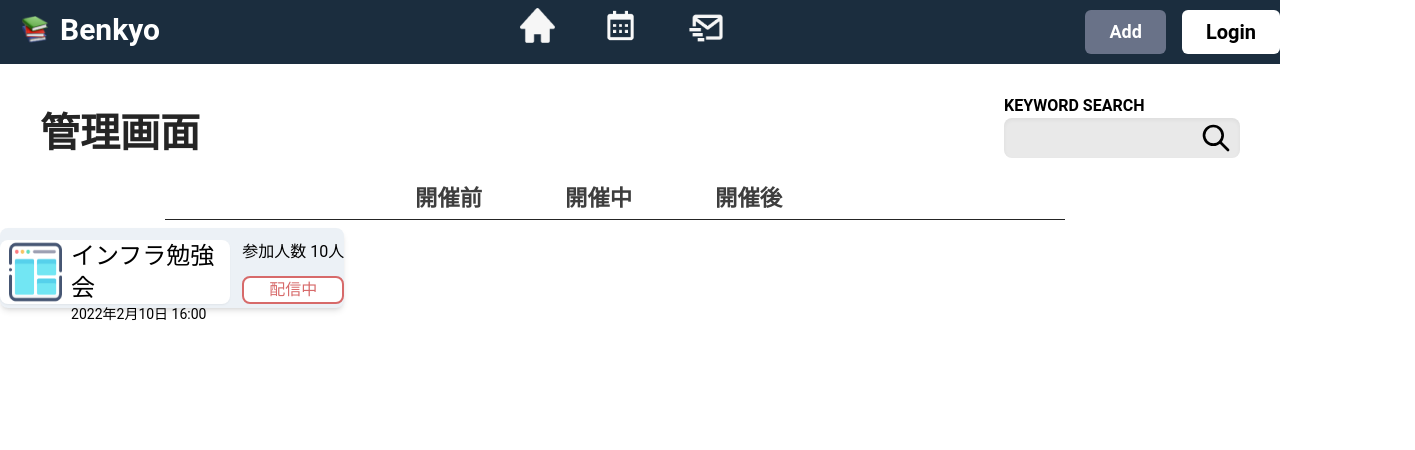
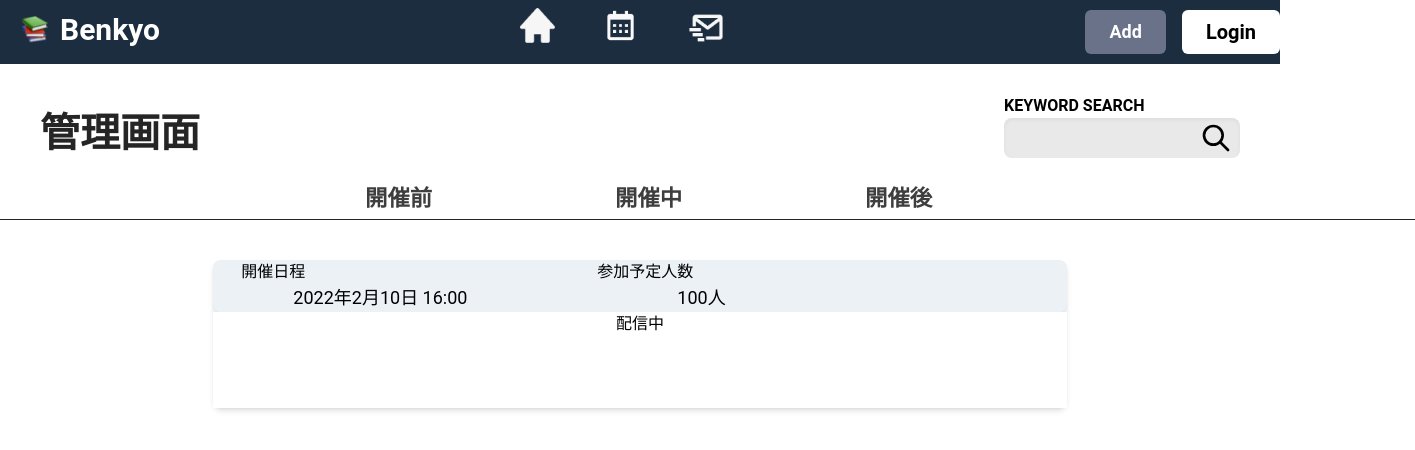
Before and after one commit to ChrisFlene/ChrisFlene, a Next.js app in the folder front/: page /admin in a window 1280 px wide. Shown: the top 450 px of the page, 1415 px wide, since content can reach past the window. Built offline with nearby package versions, Linux system fonts and the light colour scheme; no server answers.

Commit message:
枠組みの完成

```diff
--- a/front/components/admin/EventList.tsx
+++ b/front/components/admin/EventList.tsx
@@ -1,33 +1,41 @@
 import Image from "next/image";
 
-const EventList = () => {
+const EventList = (image: string, name: string,) => {
     const log = () => {
         console.log("log");
     };
 
     return (
+        <>
+            <div className="flex justify-center">
                 <button
-            className="col-span-7 col-start-3 mt-2 h-20 rounded-lg shadow-md bg-original-gray"
+                    className="flex justify-center mt-10 w-8/12 rounded-lg shadow-md "
                     onClick={log}
                 >
-            <div className="flex justify-between mt-2 h-16 rounded-lg">
-                <div className="flex basis-4/6 bg-white rounded-lg shadow-sm">
-                    <Image src="/infra.png" alt="" width="75px" height="40px" />
-                    <div className="flex flex-col text-left ">
-                        <div className="flex-auto md:text-lg lg:text-2xl">
-                            インフラ勉強会
+                    <div className="w-full rounded-lg bg-original-gray">
+                        <div className="rounded-lg shadow-sm">
+                            <div className=" flex flex-col text-left ">
+                                <div className="flex-auto ml-7">
+                                    開催日程
                                 </div>
-                        <div className="text-sm">2022年2月10日 16:00</div>
+                                <div className="absolute ml-96">
+                                    参加予定人数
+                                </div>
+                                <div className="ml-20 text-lg">2022年2月10日 16:00</div>
+                                <div className="absolute pl-20 mt-6 ml-96 text-lg">100人
                                 </div>
                             </div>
-                <div className="flex flex-col justify-between text-base">
-                    <div>参加人数 10人</div>
-                    <div className="text-center bg-white rounded-lg border-2 text-original-red border-original-red">
+                        </div>
+                        <div className="">
+                            <div className="h-24 bg-white">
                                 配信中
                             </div>
                         </div>
                     </div>
                 </button>
+            </div>
+        </>
+
     );
 };
 
--- a/front/pages/admin/index.tsx
+++ b/front/pages/admin/index.tsx
@@ -40,7 +40,6 @@ const event = () => {
                 <div>
 
                     <div id="LineWrapper">
-
                         <nav className="navMenu">
                             <Link href="/">
                                 <a>開催前</a>
@@ -57,12 +56,10 @@ const event = () => {
                     </div>
                 </div>
                 <div id="AdminMainWrapper">
-                    <div id="AdminMain">
-                        <EventList />
-                    </div>
+                    <EventList />
                 </div>
+            </Layout>
 
-            </Layout>
         </>
     );
 };
--- a/front/styles/admin.css
+++ b/front/styles/admin.css
@@ -18,18 +18,18 @@
 #AdminLine {
     border-bottom: #252525 solid 1px;
     width: 200%;
-    transform: translateX(-250px);
+    transform: translateX(-350px);
 }
 
 #LineWrapper {
     display: flex;
     justify-content: center;
-
 }
 
 .navMenu {}
 
 .navMenu a {
+    margin-left: 100px;
     color: #3E3E3E;
     text-decoration: none;
     font-size: 1.4em;
@@ -54,20 +54,20 @@
 
 .navMenu a:nth-child(1):hover~.dot {
 
-    transform: translateX(-7px);
+    transform: translateX(92px);
     transition: all 0.2s ease-in-out;
     opacity: 1;
 }
 
 .navMenu a:nth-child(2):hover~.dot {
-    transform: translateX(143px);
+    transform: translateX(340px);
     transition: all 0.2s ease-in-out;
     opacity: 1;
 }
 
 .navMenu a:nth-child(3):hover~.dot {
 
-    transform: translateX(292px);
+    transform: translateX(592px);
 
     transition: all 0.2s ease-in-out;
     opacity: 1;
```
Lines whose indentation alone changed are shown as unchanged.
